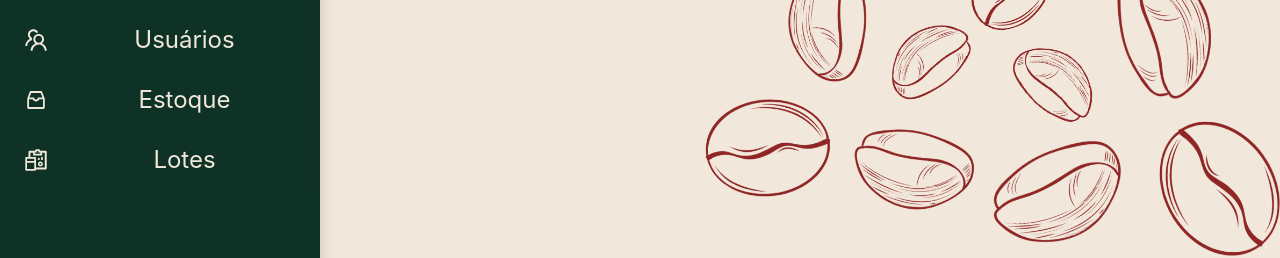
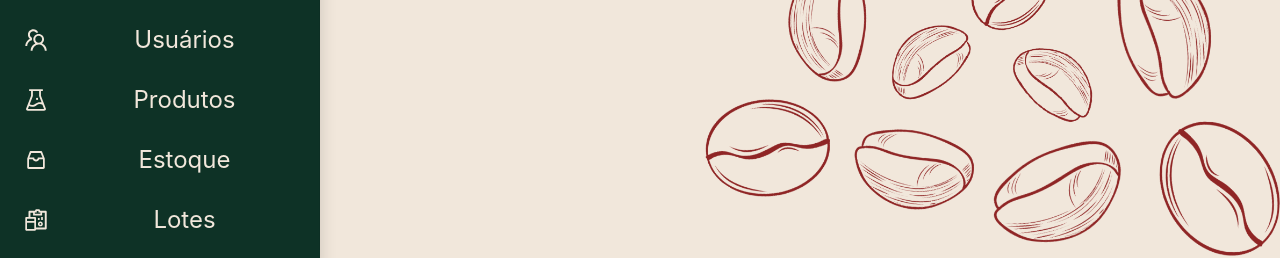
Before and after one commit to joaovitormelo/VinaBiosystems, a React (Create React App) app in the folder vina-biosystems/: page /home in a window 1280 px wide. Shown: the part 294-552 px from the top of the page. Built offline with nearby package versions, Linux system fonts and the light colour scheme.

Commit message:
inserindo novas páginas

```diff
--- a/vina-biosystems/src/App.tsx
+++ b/vina-biosystems/src/App.tsx
@@ -12,6 +12,8 @@ import StockPage from './features/presentation/pages/StockPage';
 import ProfilePage from './features/presentation/pages/ProfilePage';
 import NewSupplyPage from './features/presentation/pages/NewSupplyPage';
 import AllotmentInfoPage from './features/presentation/pages/AllotmentInfoPage';
+import ProductPage from './features/presentation/pages/ProductPage';
+import NewProductPage from './features/presentation/pages/NewProductPage';
 
 // componente wrapper para passar as props do estado da navegacao
 function AllotmentInfoPageWrapper() {
@@ -38,6 +40,8 @@ function App() {
           <Route path="/estoque" element={<StockPage />} />
           <Route path="/novo-insumo" element={<NewSupplyPage />} />
           <Route path="/info-lote" element={<AllotmentInfoPageWrapper />} />
+          <Route path="/produtos" element={<ProductPage />} />
+          <Route path="/novo-produto" element={<NewProductPage />} />
         </Routes>
       </div>
     </Router>
--- a/vina-biosystems/src/features/presentation/components/SidebarMenu/SidebarMenu.tsx
+++ b/vina-biosystems/src/features/presentation/components/SidebarMenu/SidebarMenu.tsx
@@ -1,6 +1,6 @@
 import React, { use, useCallback, useState } from "react";
 import { Menu, Typography } from 'antd';
-import { IdcardOutlined, InboxOutlined, ReconciliationOutlined, TeamOutlined } from "@ant-design/icons";
+import { ExperimentOutlined, IdcardOutlined, InboxOutlined, ReconciliationOutlined, TeamOutlined } from "@ant-design/icons";
 import { Sidebar, Logo, ExitButton } from "./styles";
 import logoVinaVertical from '../../utils/logoVinaVertical.png'
 import { useNavigate } from "react-router-dom";
@@ -25,9 +25,12 @@ function SidebarMenu(){
                 navigate('/usuarios');
                 break;
             case "3":
+                navigate('/produtos');
+                break;
+            case "4":
                 navigate('/estoque');
                 break;
-            case "4":
+            case "5":
                 navigate('/lotes');
                 break;
             default:
@@ -65,10 +68,13 @@ function SidebarMenu(){
                 <Menu.Item key="2" icon={<TeamOutlined />}>
                     Usuários
                 </Menu.Item>
-                <Menu.Item key="3" icon={<InboxOutlined />}>
+                <Menu.Item key="3" icon={<ExperimentOutlined />}>
+                    Produtos
+                </Menu.Item>
+                <Menu.Item key="4" icon={<InboxOutlined />}>
                     Estoque
                 </Menu.Item>
-                <Menu.Item key="4" icon={<ReconciliationOutlined />}>
+                <Menu.Item key="5" icon={<ReconciliationOutlined />}>
                     Lotes
                 </Menu.Item>
             </Menu>
```
Also changed, not shown: 1 other file (tests, documents, lock files or other folders).
